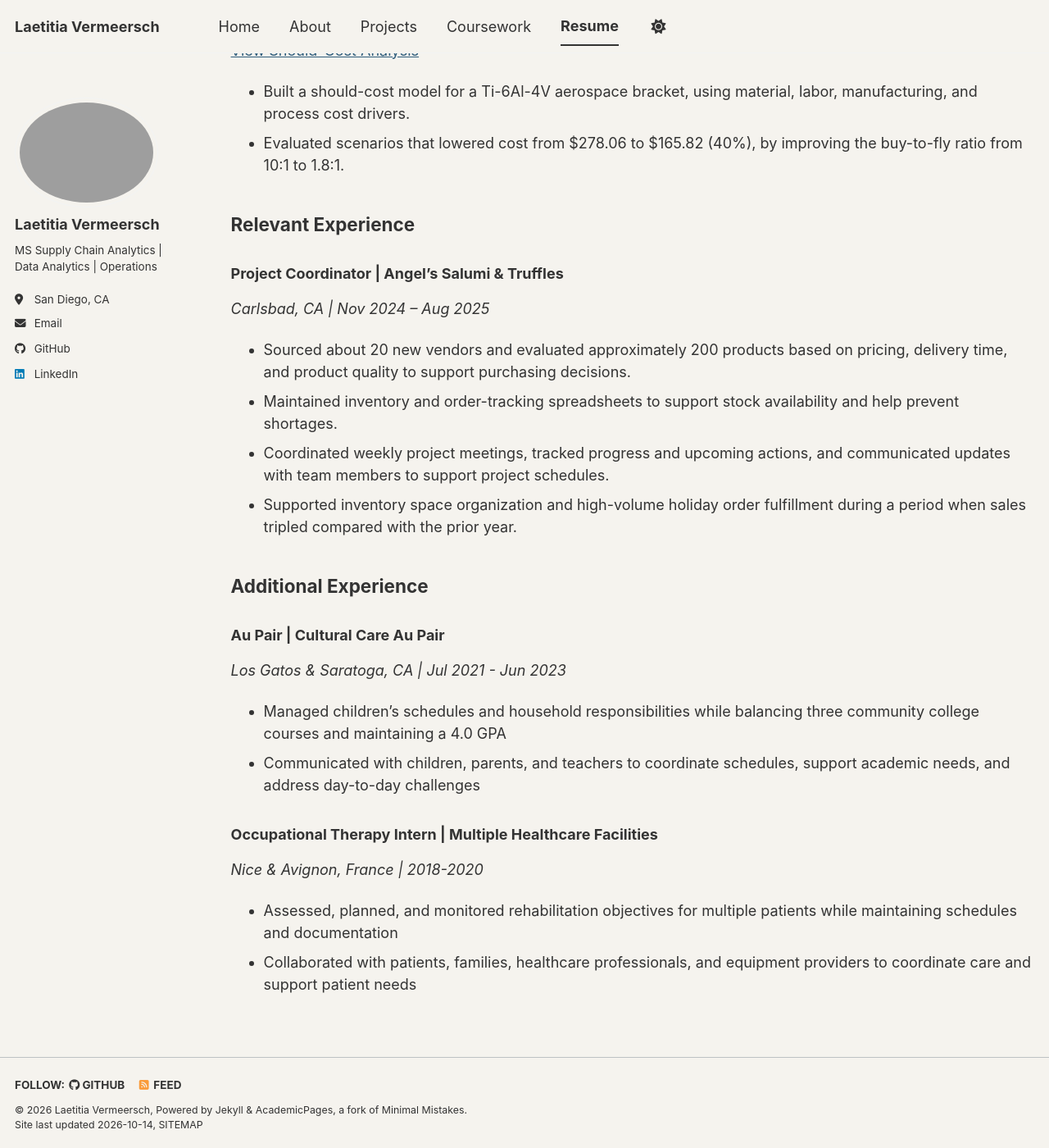
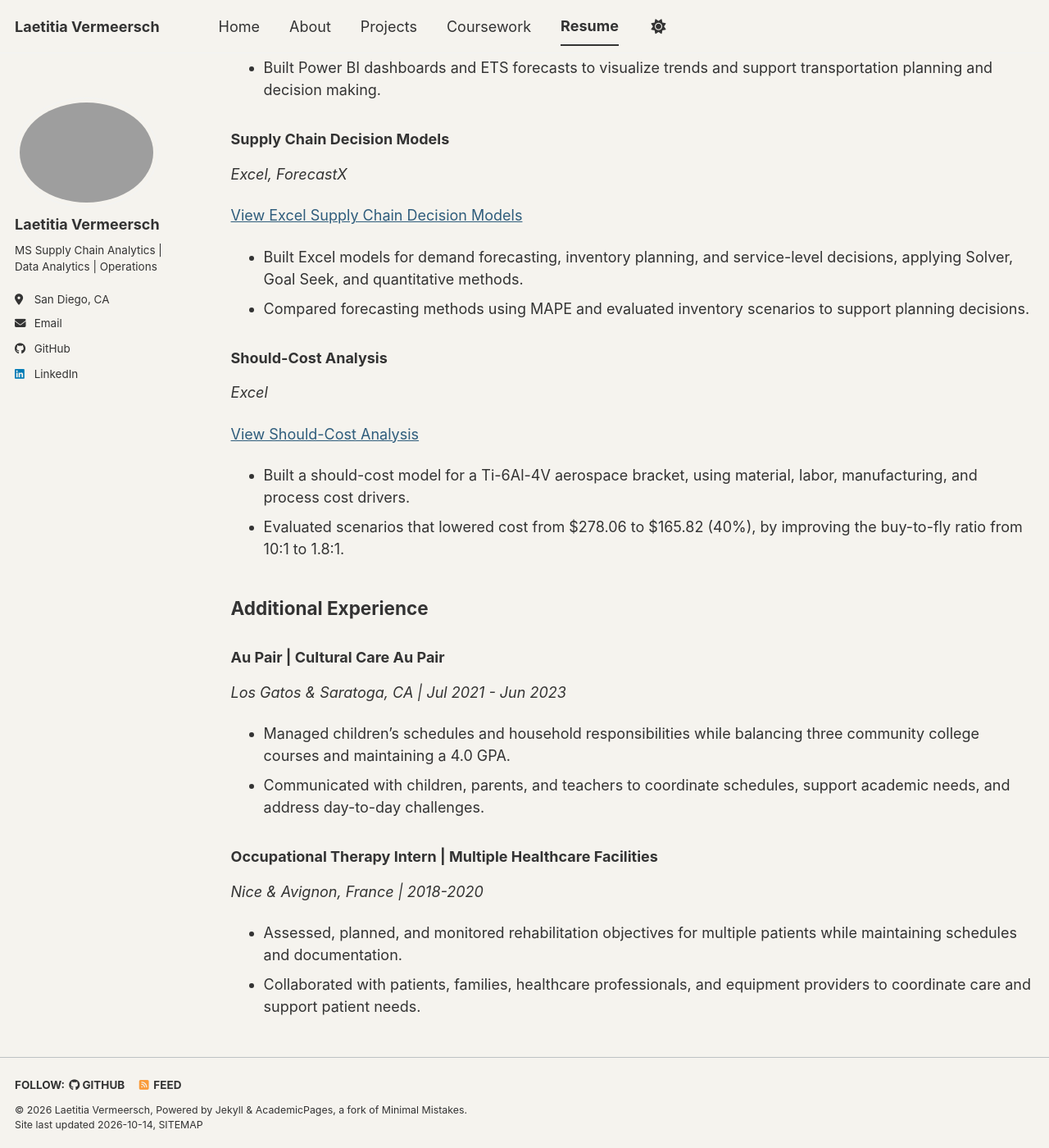
Before and after one commit to Laetitia-95/Laetitia-95.github.io, a Jekyll site: the page built from _pages/cv.md, in a window 1280 px wide and 1400 px high, scrolled down 1658 px. Shown: the whole window at 82% size. Built offline with Jekyll 4.4.1, drawn with Linux system fonts in a browser that asks for light colours; a style sheet for code colours, icons or effects is not loaded; some of the changed text lies outside the part shown.

Commit message:
Update cv.md

```diff
--- a/_pages/cv.md
+++ b/_pages/cv.md
@@ -66,23 +75,14 @@ French (Native) and English (Fluent)
 - Built a should-cost model for a Ti-6Al-4V aerospace bracket, using material, labor, manufacturing, and process cost drivers.
 - Evaluated scenarios that lowered cost from $278.06 to $165.82 (40%), by improving the buy-to-fly ratio from 10:1 to 1.8:1.
 
-## Relevant Experience
-
-### Project Coordinator | Angel’s Salumi & Truffles
-*Carlsbad, CA | Nov 2024 – Aug 2025*
-- Sourced about 20 new vendors and evaluated approximately 200 products based on pricing, delivery time, and product quality to support purchasing decisions.
-- Maintained inventory and order-tracking spreadsheets to support stock availability and help prevent shortages.
-- Coordinated weekly project meetings, tracked progress and upcoming actions, and communicated updates with team members to support project schedules.
-- Supported inventory space organization and high-volume holiday order fulfillment during a period when sales tripled compared with the prior year.
-
 ## Additional Experience
 
 ### Au Pair | Cultural Care Au Pair
 *Los Gatos & Saratoga, CA | Jul 2021 - Jun 2023*
-- Managed children's schedules and household responsibilities while balancing three community college courses and maintaining a 4.0 GPA
-- Communicated with children, parents, and teachers to coordinate schedules, support academic needs, and address day-to-day challenges
+- Managed children's schedules and household responsibilities while balancing three community college courses and maintaining a 4.0 GPA.
+- Communicated with children, parents, and teachers to coordinate schedules, support academic needs, and address day-to-day challenges.
 
 ### Occupational Therapy Intern | Multiple Healthcare Facilities
 *Nice & Avignon, France | 2018-2020*
-- Assessed, planned, and monitored rehabilitation objectives for multiple patients while maintaining schedules and documentation
-- Collaborated with patients, families, healthcare professionals, and equipment providers to coordinate care and support patient needs
+- Assessed, planned, and monitored rehabilitation objectives for multiple patients while maintaining schedules and documentation.
+- Collaborated with patients, families, healthcare professionals, and equipment providers to coordinate care and support patient needs.
```
Also changed, not shown: other parts of _pages/cv.md (+12 -3 lines).
